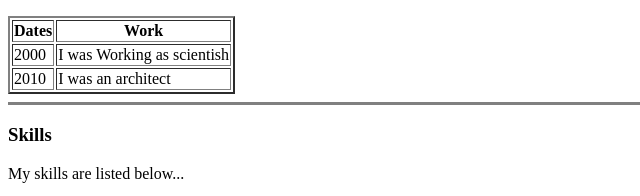
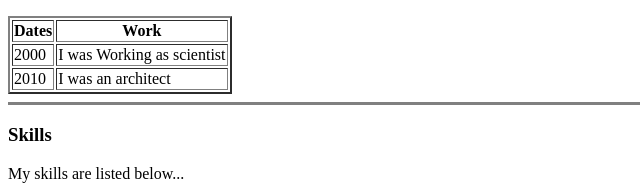
Before and after one commit to rackharshu/Hs, a plain HTML site: page index.html in a window 1280 px wide. Shown: the part 507-703 px from the top of the page, 0-640 px from the left. Drawn offline with Linux system fonts and the light colour scheme.

Commit message:
update index.html

```diff
--- a/index.html
+++ b/index.html
@@ -35,7 +35,7 @@
         <tbody>
             <tr>
                 <td>2000</td>
-                <td>I was Working as scientish</td>
+                <td>I was Working as scientist</td>
             </tr>
             <tr>
                 <td>2010</td>
```
